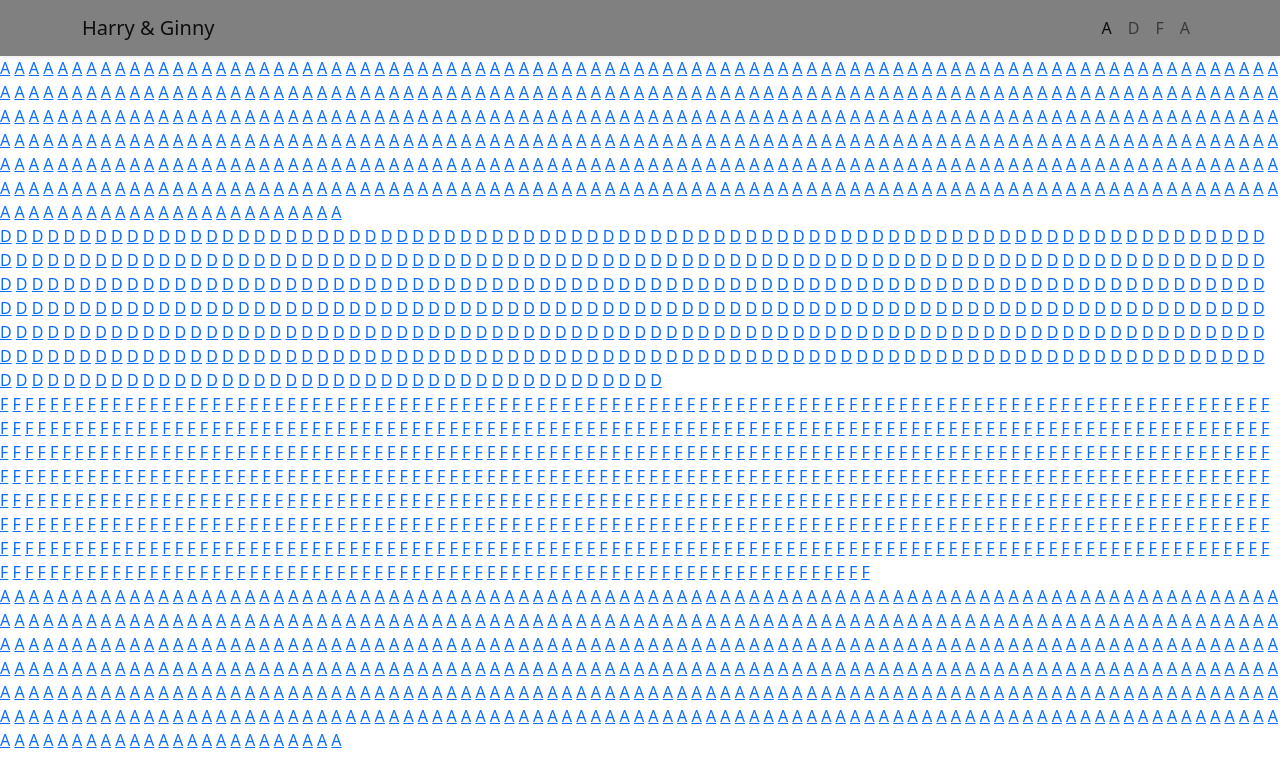
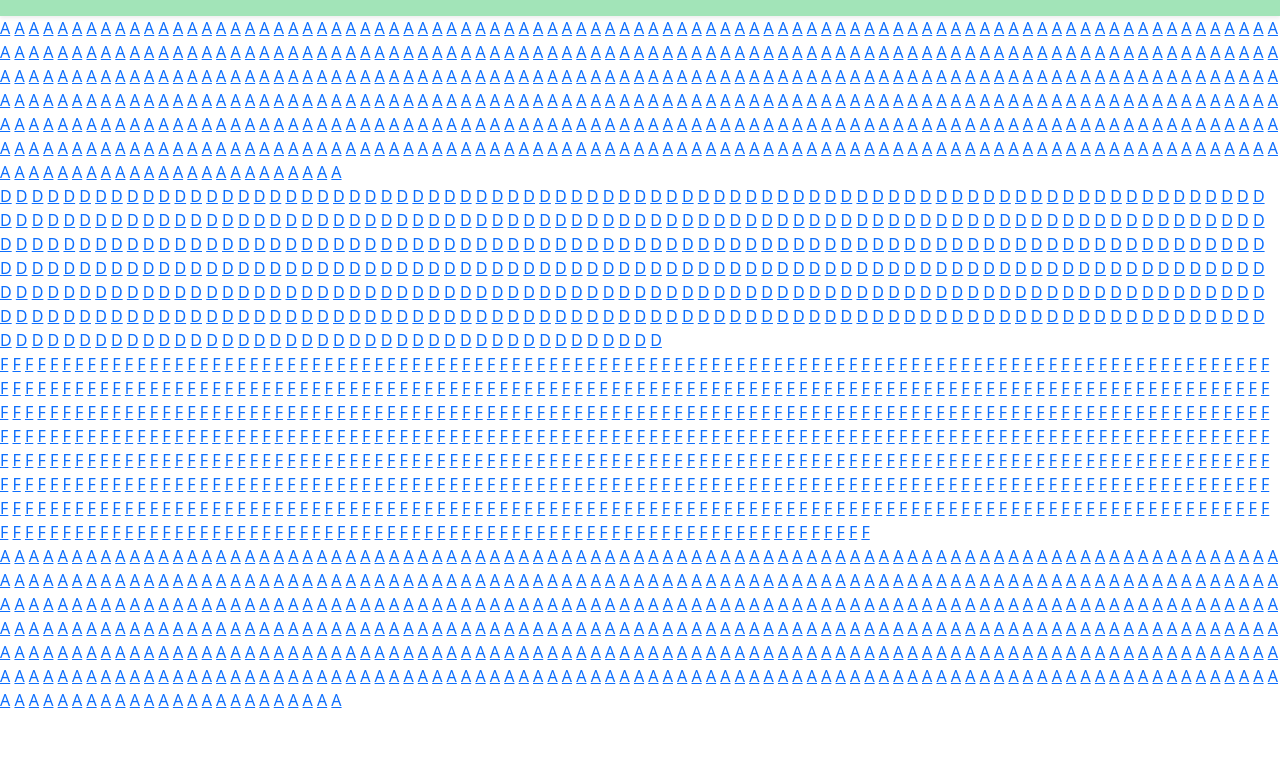
Before and after one commit to Spiderminee/Spidermine.github.io, a plain HTML site: page index.html in a window 1280 px wide. Drawn offline with nearby package versions, Linux system fonts and the light colour scheme.

Commit message:
Update index.html

```diff
--- a/index.html
+++ b/index.html
@@ -13,29 +13,7 @@
 
   <body>
     <!-- Navbar -->
-    <nav class="navbar navbar-expand-lg navbar-light shadow-sm" style="background-color: #808080;">
-      <div class="container">
-        <a class="navbar-brand" href="#">Harry & Ginny</a>
-        <button class="navbar-toggler" type="button" data-bs-toggle="collapse" data-bs-target="#navbarNav" aria-controls="navbarNav" aria-expanded="false" aria-label="Toggle navigation">
-          <span class="navbar-toggler-icon"></span>
-        </button>
-        <div class="collapse navbar-collapse" id="navbarNav">
-          <ul class="navbar-nav ms-auto">
-            <li class="nav-item">
-              <a class="nav-link active" aria-current="page" href="A">A</a>
-            </li>
-            <li class="nav-item">
-              <a class="nav-link" href="D">D</a>
-            </li>
-            <li class="nav-item">
-              <a class="nav-link" href="F">F</a>
-            </li>
-            <li class="nav-item">
-              <a class="nav-link" href="A2">A</a>
-            </li>
-          </ul>
-        </div>
-      </div>
+    <nav class="navbar navbar-expand-lg navbar-light shadow-sm" style="background-color: #A2E4B8;">
     </nav>
     <!-- Akhir Navbar -->
 
```
